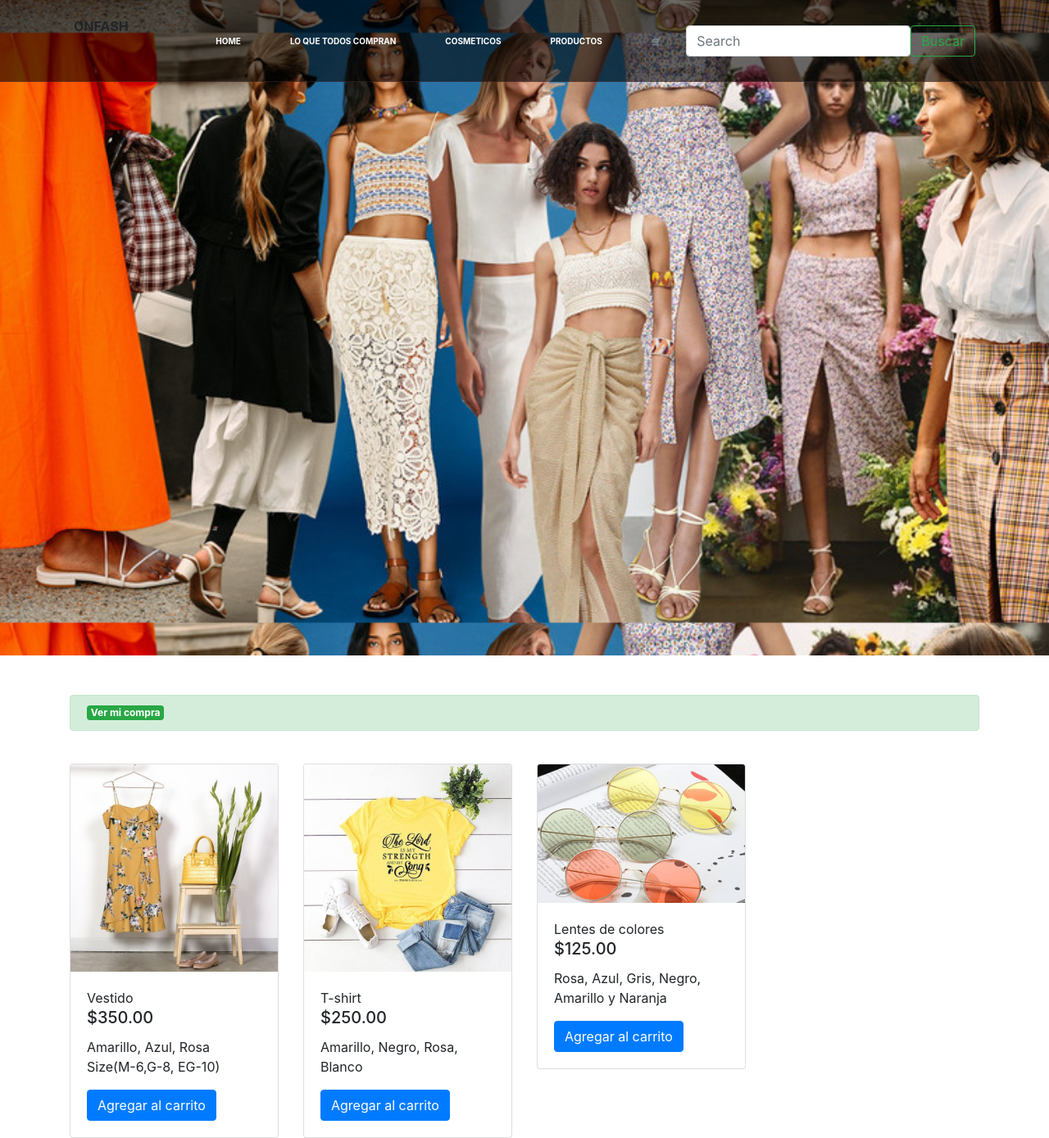
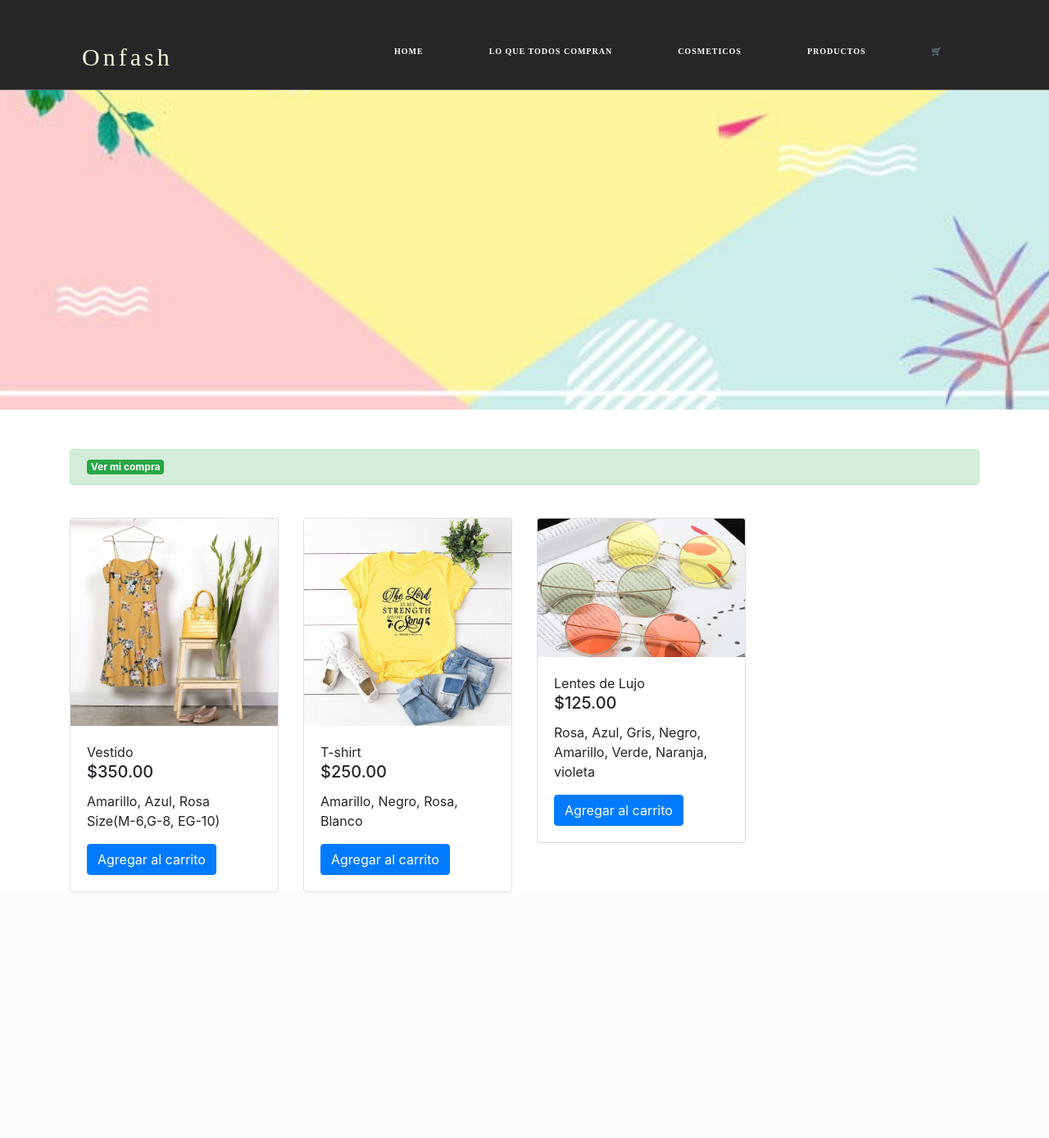
Before and after one commit to sola-11/tiendaonline, a PHP site: page / in a window 1280 px wide. Shown: the whole page at 82% size. After the commit the page ends 1089 px from the top, so only its background shows below. Run offline with PHP 8.4, Linux system fonts and the light colour scheme.

Commit message:
Proyecto

```diff
--- a/css/style.css
+++ b/css/style.css
@@ -2,28 +2,40 @@ body {
     margin: 0;
     padding: 0;
     font-family: 0;
+    text-align:center;
 }
 
 nav {
     position: fixed;
-    top: 0;
-    left: 0;
     width: 100%;
-    height: 100px;
+    height: 110px;
+    float: right;
+    line-height: 100px;
     padding: 10px 90px;
-    box-sizing: border-box ;
-    background: rgba(0, 0, 0, 0.575);
-    border-bottom: 1px solid rgba(104, 58, 58, 0.356);
+    background: #262626;
+    border-bottom: 1px solid rgba(231, 224, 224, 0.301);
 }
 nav .logo {
     padding: 10px 0px;
-    height: 85px;
+    height: 50px;
     float: left;
-    font-size: bold;
-    font-weight: bold;
-    text-transform: uppercase;
+    line-height: 100px;
  }
-
+nav .logo a{
+    text-decoration: none;
+    font-size: 30px;
+    font-family: bignoodleftitling;
+    color: beige;
+    letter-spacing: 4px;
+}
+ nav a{
+    text-decoration: none;
+    font-size: 30px;
+    font-family: bignoodleftitling;
+    letter-spacing: 1px;
+    margin: 0 10px;
+    color: beige;
+ }
  nav ul {
     list-style:none;
     float: right;
@@ -46,14 +58,26 @@ nav .logo {
     background: rgba(29, 26, 25, 0.589);
     border-radius: 10px;
 }
-section{
+
+.banner-area{
     width: 100%;
-    height: 100vh;
-    background: url(../img/fondo.jpg);
-    background-size: contain;
-    background-position: center;
+    height: 500px;
+     top: 100px;
+    background-image: url(../img/fondo2.jpeg);
+    -webkit-background-size: cover;
+    background-size: cover;
+    background-position: center center;
 }
-card{
-    position: center;
-
+.banner-area h2{
+    padding-top: 8%;
+    font-size: 70px;
+    font-family: poppins;
+    text-transform: uppercase;
+    color: #000;
 }
+.container-area{
+    width: 200%;
+    position: relative;
+    background: #fff;
+    height: 1500px;
+}
--- a/index.php
+++ b/index.php
@@ -12,28 +12,25 @@
   </head>
 	      <body>
         <nav>
+           <div class="logo">
+             <a href="index.php">Onfash</a>
+           </div>
 
-           <div class="logo">Onfash</div>
                     <ul>
                         <li><a href="index.php">Home</a></li>
                         <li><a href="2.php">Lo que todos compran</a></li>
                         <li><a href="">Cosmeticos</a></li>
                         <li><a href="">Productos</a></li>
                         <li><a href="">🛒</a></li>
-
-      <form class="form-inline my-2 my-lg-0">
-      <input class="form-control" type="search" placeholder="Search" aria-label="Search">
-      <button class="btn btn-outline-success my-1 my-sm-0" type="submit">Buscar</button>
-    </form>
-
                 </div>
                 </ul>
                 </div>
                 </nav>
+                <div class="banner-area">
+                  <h2></h2>
+                </div>
 
 
-           <section >
-           </section>
 
                <br/>
 
@@ -104,9 +101,9 @@
         src="img/2.png">
 
         <div class="card-body">
-        <span>Lentes de colores</span>
+        <span>Lentes de Lujo</span>
         <h5 class="card-title">$125.00</h5>
-          <p class="card-text">Rosa, Azul, Gris, Negro, Amarillo y Naranja </p>
+          <p class="card-text">Rosa, Azul, Gris, Negro, Amarillo, Verde, Naranja, violeta </p>
           <button
           class="btn btn-primary"
            name="btnAccion"
```
Also changed, not shown: 2.php (+52 -10 lines), global/config.php (line endings or trailing spaces), img/4.jpg (added), img/5.jpg (added), img/6.jpg (added), img/7.webp (added), img/fondo.jpg (deleted), img/fondo1.jpg (added), img/fondo2.jpeg (added), img/fondo3.jpeg (added). Lines whose indentation alone changed are shown as unchanged.
